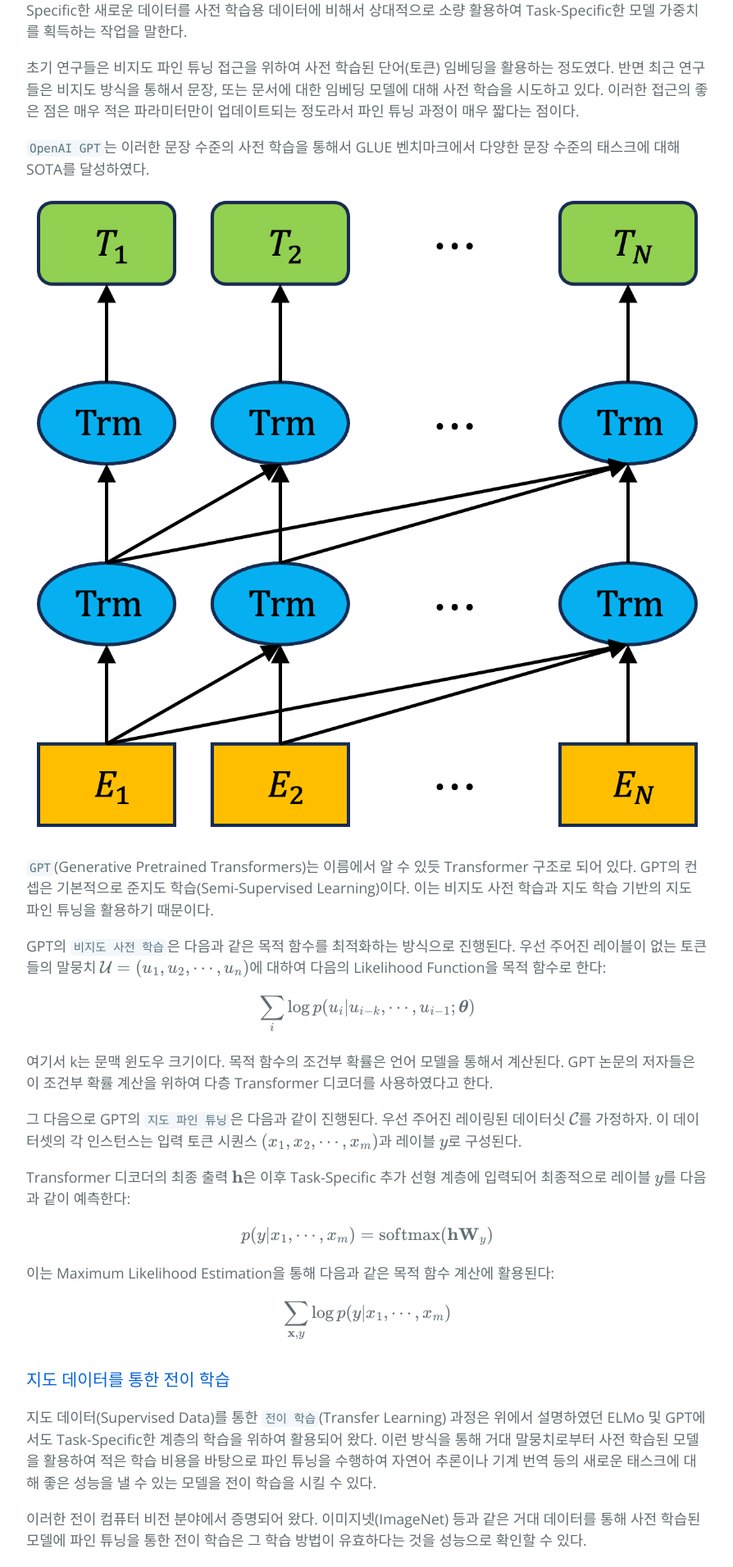
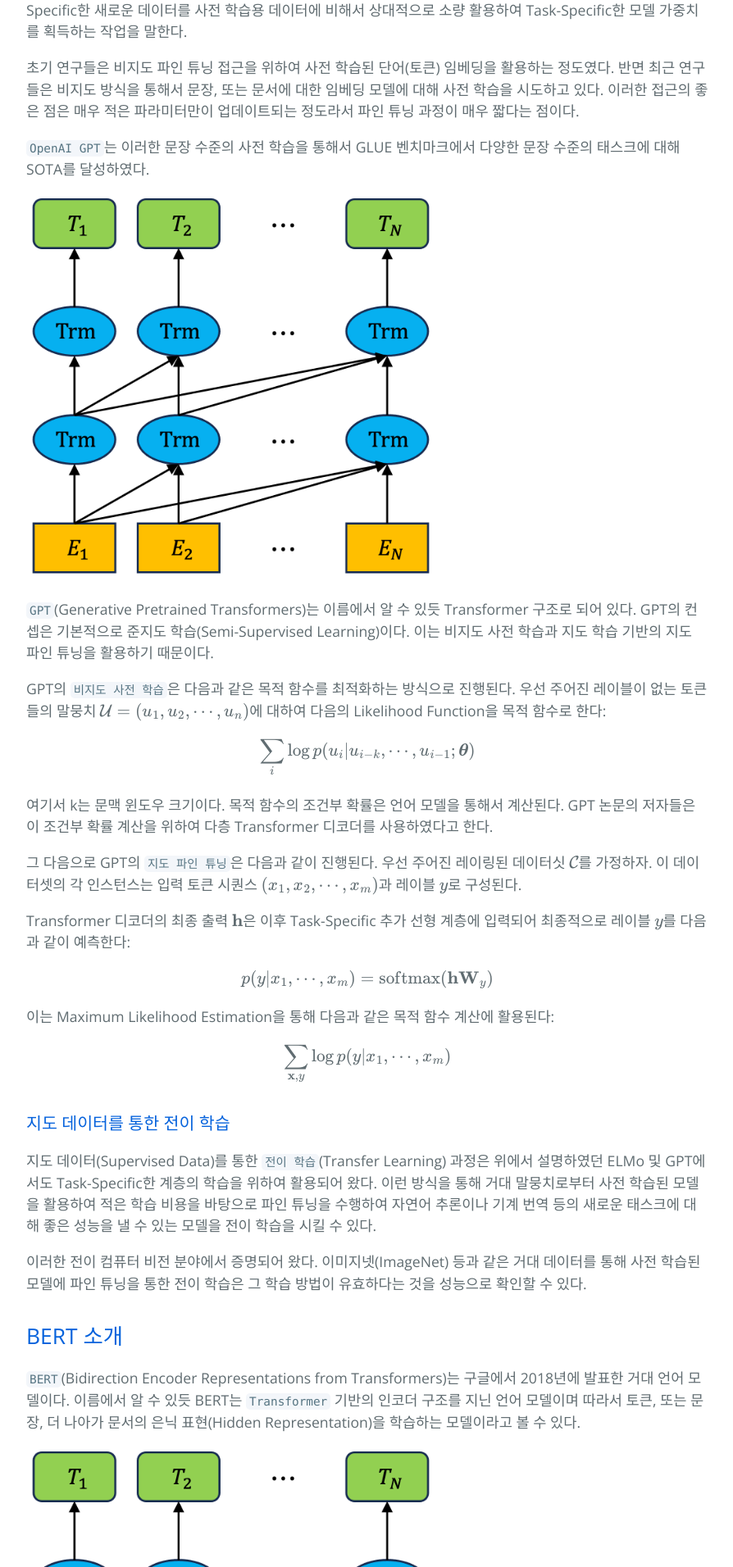
Before and after one commit to hcnoh/hcnoh.github.io, a Jekyll site: the page built from _posts/2024-01-02-nlp-04.md, in a window 1280 px wide. Shown: the part 3260-5172 px from the top of the page at 82% size, without its empty margins (192-1086 px from the left). Built offline with Jekyll 4.4.1, drawn with Linux system fonts in a browser that asks for light colours; comment, search, counter and statistics services are not loaded.

Commit message:
그림 크기 수정

```diff
--- a/_posts/2024-01-02-nlp-04.md
+++ b/_posts/2024-01-02-nlp-04.md
@@ -97,7 +97,7 @@ ELMo의 최종 표현은 이 표현 집합에 포함된 L개의 표현을 가중
 
 `OpenAI GPT`는 이러한 문장 수준의 사전 학습을 통해서 GLUE 벤치마크에서 다양한 문장 수준의 태스크에 대해 SOTA를 달성하였다.
 
-![OpenAI GPT](assets/img/2023-03-07-nlp-04/gpt.png)
+![OpenAI GPT](assets/img/2023-03-07-nlp-04/gpt.png){: width="60%" height="60%"}
 
 `GPT`(Generative Pretrained Transformers)는 이름에서 알 수 있듯 Transformer 구조로 되어 있다. GPT의 컨셉은 기본적으로 준지도 학습(Semi-Supervised Learning)이다. 이는 비지도 사전 학습과 지도 학습 기반의 지도 파인 튜닝을 활용하기 때문이다.
 
@@ -131,7 +131,7 @@ $$
 ## BERT 소개
 `BERT`(Bidirection Encoder Representations from Transformers)는 구글에서 2018년에 발표한 거대 언어 모델이다. 이름에서 알 수 있듯 BERT는 `Transformer` 기반의 인코더 구조를 지닌 언어 모델이며 따라서 토큰, 또는 문장, 더 나아가 문서의 은닉 표현(Hidden Representation)을 학습하는 모델이라고 볼 수 있다.
 
-![BERT](assets/img/2023-03-07-nlp-04/bert.png)
+![BERT](assets/img/2023-03-07-nlp-04/bert.png){: width="60%" height="60%"}
 
 위 그림은 BERT의 구조를 간단히 설명하는 그림이다. 위 그림에서 확인할 수 있듯이 기본적으로 Transformer로 구성되어 있음을 확인할 수 있으며 Transformer의 특별한 구조를 활용하여 양방향으로의 정보를 활용하여 각 토큰의 인코딩을 수행하는 것을 볼 수 있다.
 
```
